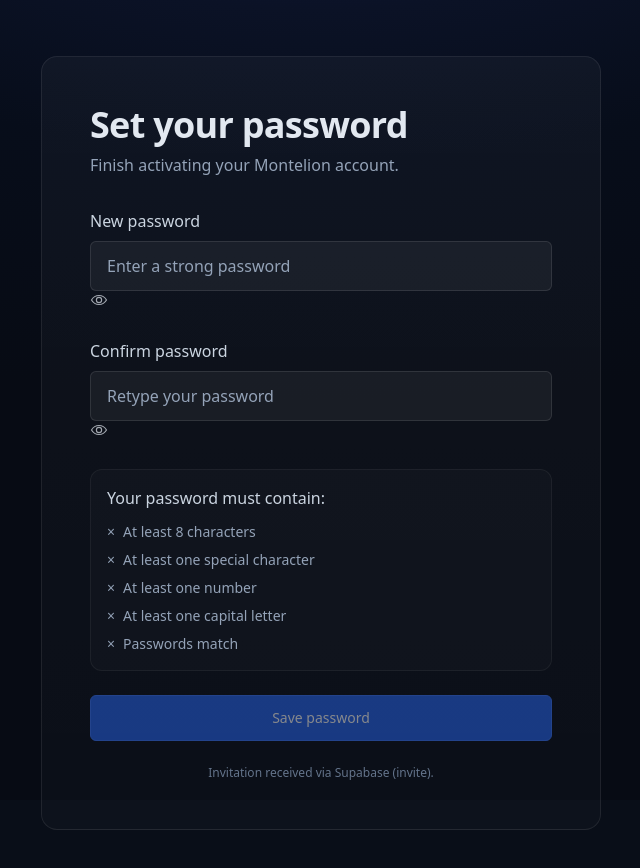
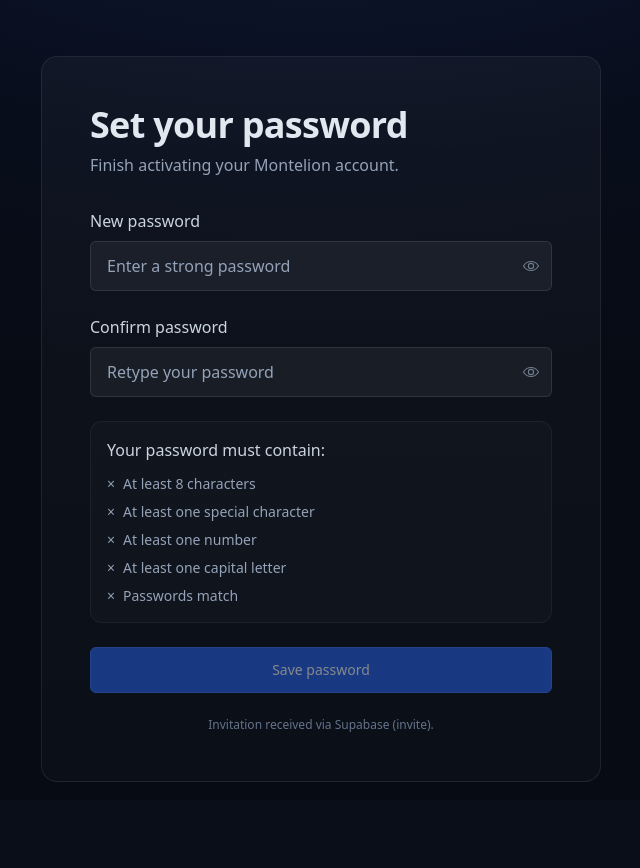
Before and after one commit to montelioncapital/montelion-app-v1, a Next.js app: page /auth/confirm/set-password in a window 1280 px wide. Shown: the top 868 px of the page, without its empty margins (319-959 px from the left). After the commit the page ends 838 px from the top, so only its background shows below. Built offline with nearby package versions, Linux system fonts and the light colour scheme.

Commit message:
Update SetPasswordClient.jsx

```diff
--- a/app/auth/confirm/set-password/SetPasswordClient.jsx
+++ b/app/auth/confirm/set-password/SetPasswordClient.jsx
@@ -19,7 +19,7 @@ export default function SetPasswordPage() {
   const [submitting, setSubmitting] = useState(false);
   const [error, setError] = useState("");
 
-  // règles
+  // Règles de validation
   const rules = useMemo(() => {
     const len = pwd.length >= 8;
     const spec = /[^A-Za-z0-9]/.test(pwd);
@@ -30,11 +30,6 @@ export default function SetPasswordPage() {
   }, [pwd, pwd2]);
 
   const allOk = rules.len && rules.spec && rules.num && rules.cap && rules.match;
-
-  // Quand on arrive depuis le lien d’invite, on s’assure que le token est bien pris en charge
-  useEffect(() => {
-    // rien à faire côté UI: Supabase a déjà validé l'URL d'invite en amont
-  }, []);
 
   const onSubmit = async (e) => {
     e.preventDefault();
@@ -49,11 +44,9 @@ export default function SetPasswordPage() {
       return;
     }
 
-    // Option: rediriger vers /login
     window.location.replace("/login");
   };
 
-  // Petite puce (✓/✗) avec couleur adaptée
   const Check = ({ ok }) => (
     <span className={ok ? "text-emerald-400" : "text-slate-400"}>
       {ok ? "✓" : "×"}
@@ -78,17 +71,16 @@ export default function SetPasswordPage() {
                 value={pwd}
                 onChange={(e) => setPwd(e.target.value)}
                 placeholder="Enter a strong password"
-                className="mc-input pr-11"
+                className="mc-input pr-12"
                 autoComplete="new-password"
                 required
               />
               <button
                 type="button"
                 aria-label={show1 ? "Hide password" : "Show password"}
-                className="mc-input-icon-btn"
                 onClick={() => setShow1((v) => !v)}
+                className="absolute right-3 top-1/2 -translate-y-1/2 text-slate-400 hover:text-slate-100 transition-colors focus:outline-none"
               >
-                {/* œil */}
                 <svg
                   xmlns="http://www.w3.org/2000/svg"
                   width="18"
@@ -102,7 +94,13 @@ export default function SetPasswordPage() {
                     stroke="currentColor"
                     strokeWidth="1.5"
                   />
-                  <circle cx="12" cy="12" r="3.5" stroke="currentColor" strokeWidth="1.5" />
+                  <circle
+                    cx="12"
+                    cy="12"
+                    r="3.5"
+                    stroke="currentColor"
+                    strokeWidth="1.5"
+                  />
                 </svg>
               </button>
             </div>
@@ -117,15 +115,15 @@ export default function SetPasswordPage() {
                 value={pwd2}
                 onChange={(e) => setPwd2(e.target.value)}
                 placeholder="Retype your password"
-                className="mc-input pr-11"
+                className="mc-input pr-12"
                 autoComplete="new-password"
                 required
               />
               <button
                 type="button"
                 aria-label={show2 ? "Hide password" : "Show password"}
-                className="mc-input-icon-btn"
                 onClick={() => setShow2((v) => !v)}
+                className="absolute right-3 top-1/2 -translate-y-1/2 text-slate-400 hover:text-slate-100 transition-colors focus:outline-none"
               >
                 <svg
                   xmlns="http://www.w3.org/2000/svg"
@@ -140,13 +138,19 @@ export default function SetPasswordPage() {
                     stroke="currentColor"
                     strokeWidth="1.5"
                   />
-                  <circle cx="12" cy="12" r="3.5" stroke="currentColor" strokeWidth="1.5" />
+                  <circle
+                    cx="12"
+                    cy="12"
+                    r="3.5"
+                    stroke="currentColor"
+                    strokeWidth="1.5"
+                  />
                 </svg>
               </button>
             </div>
           </div>
 
-          {/* Rules */}
+          {/* Password rules */}
           <div className="rounded-xl border border-white/5 bg-white/[0.02] p-4">
             <p className="text-slate-300 mb-3">Your password must contain:</p>
             <ul className="space-y-2 text-sm">
@@ -174,8 +178,10 @@ export default function SetPasswordPage() {
 
           <button
             type="submit"
-            className={`mc-btn mc-btn-primary w-full ${!allOk || submitting ? "opacity-50 cursor-not-allowed" : ""}`}
             disabled={!allOk || submitting}
+            className={`mc-btn mc-btn-primary w-full ${
+              !allOk || submitting ? "opacity-50 cursor-not-allowed" : ""
+            }`}
           >
             {submitting ? "Saving..." : "Save password"}
           </button>
```
